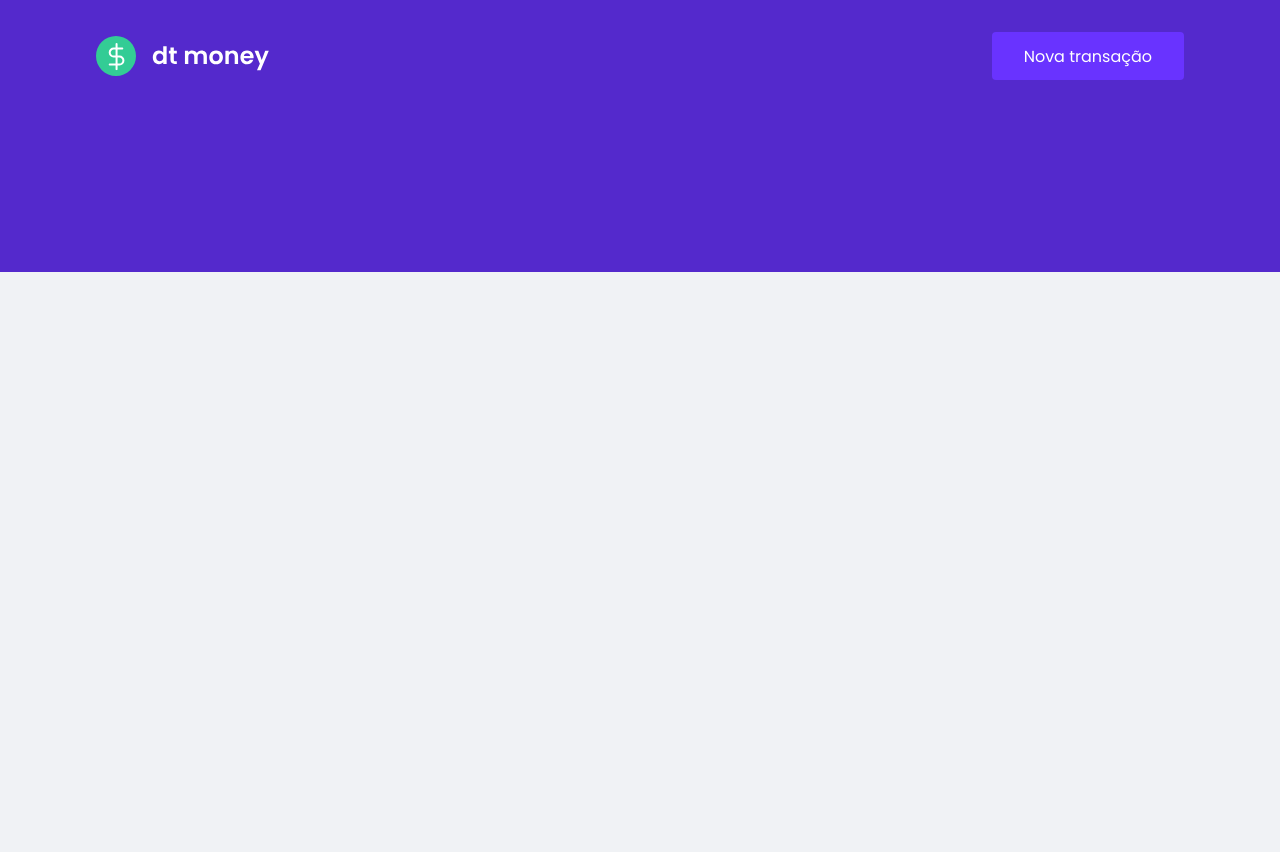
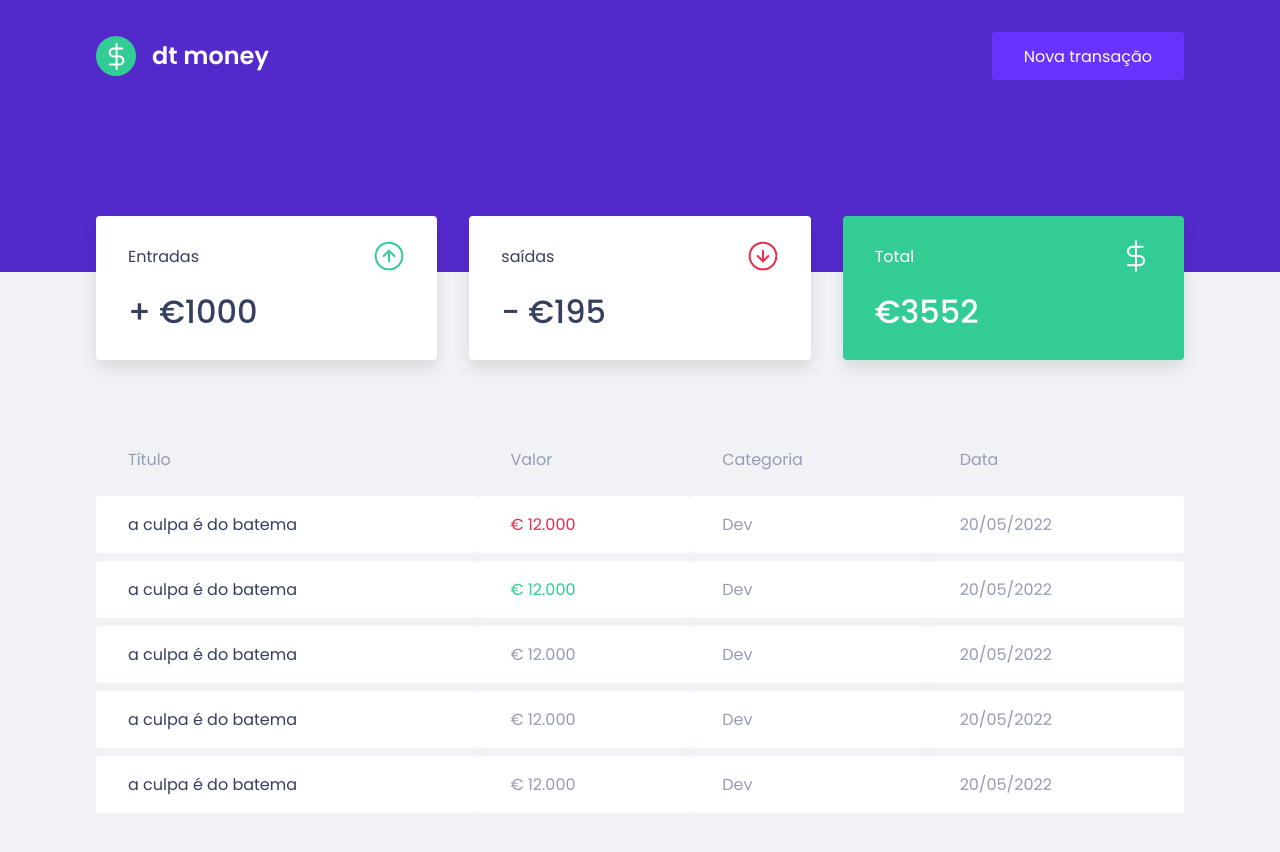
Before and after one commit to CaioGitDev/dtmoney, a React (Create React App) app: page / in a window 1280 px wide. Shown: the top 852 px of the page. Before the commit the page ends 800 px from the top, so only its background shows below. Built offline with nearby package versions, Linux system fonts and the light colour scheme.

Commit message:
finished dashboard styles

```diff
--- a/src/App.tsx
+++ b/src/App.tsx
@@ -1,3 +1,4 @@
+import { Dashboard } from "./components/Dashboard";
 import { Header } from "./components/Header/Header";
 import { GlobalStyle } from "./styles/global"
 
@@ -5,6 +6,7 @@ export function App() {
   return (
     <>
       <Header />
+      <Dashboard />
       <GlobalStyle />
     </>
   );
--- /dev/null
+++ b/src/components/Dashboard/Dashboard.styles.ts
@@ -0,0 +1,7 @@
+import styled from 'styled-components';
+
+export const Container = styled.main`
+  max-width: 1120px;
+  margin: 0 auto;
+  padding: 2.5rem 1rem;
+`;
--- /dev/null
+++ b/src/components/Dashboard/Dashboard.tsx
@@ -0,0 +1,14 @@
+import React from 'react';
+import { Summary } from '../Summary';
+import { TransactionsTable } from '../TransactionsTable';
+
+import { Container } from './Dashboard.styles';
+
+export const Dashboard: React.FC = () => {
+  return (
+    <Container>
+      <Summary />
+      <TransactionsTable />
+    </Container>
+  );
+};
--- /dev/null
+++ b/src/components/Dashboard/index.tsx
@@ -0,0 +1 @@
+export * from './Dashboard';
--- a/src/components/Summary/Summary.styles.ts
+++ b/src/components/Summary/Summary.styles.ts
@@ -11,6 +11,7 @@ export const Container = styled.div`
     padding: 1.5rem 2rem;
     border-radius: 0.25rem;
     color: var(--text-title);
+    box-shadow: 0 0.5rem 1rem rgba(0, 0, 0, 0.1);
 
     header{
       display: flex;
--- /dev/null
+++ b/src/components/Summary/index.tsx
@@ -0,0 +1 @@
+export * from './Summary';
```
